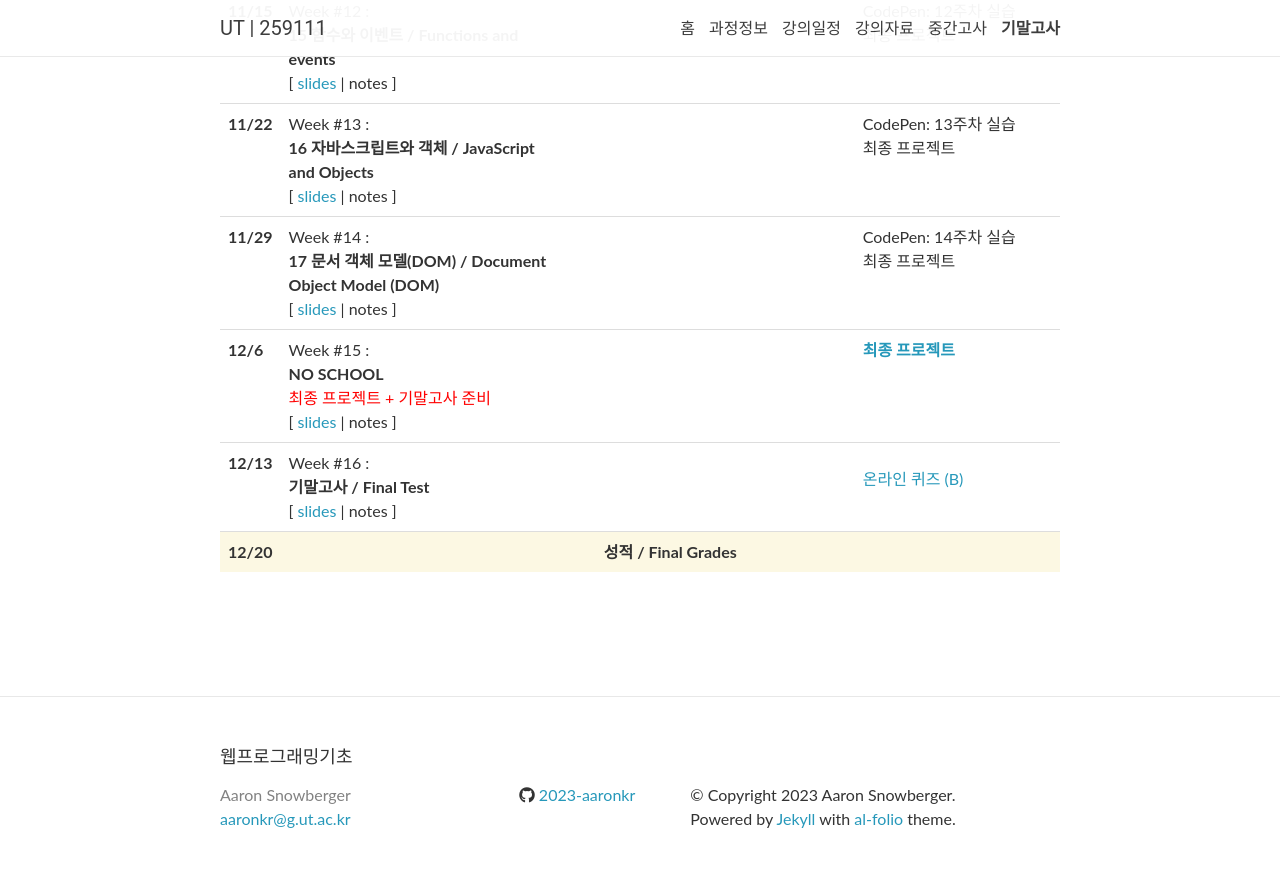
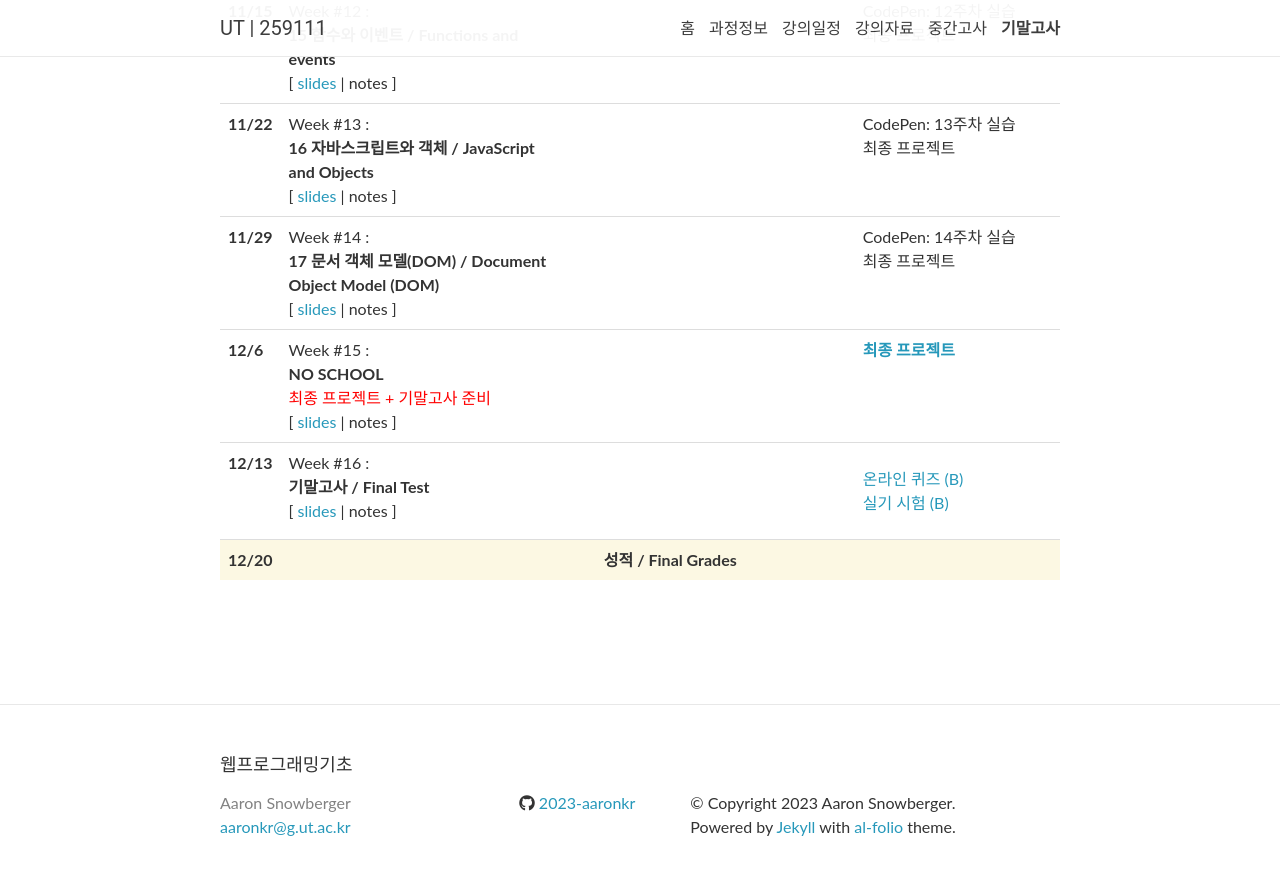
Before and after one commit to 2023-aaronkr/ut-web, a Jekyll site: the page built from _pages/lectures.md, in a window 1280 px wide and 900 px high, scrolled down 2013 px. Shown: the top 875 px of the window. Built offline with Jekyll 4.4.1, drawn with Linux system fonts in a browser that asks for light colours; nearby versions of some CDN libraries; comment, search, counter and statistics services are not loaded.

Commit message:
Update lectures.yml

```diff
--- a/_data/lectures.yml
+++ b/_data/lectures.yml
@@ -193,7 +193,7 @@
     </div>
     <div>
       <a href="https://forms.gle/5NLoYK3wbP37UbQV7">온라인 퀴즈 (B)</a><br>
-      <a style="display:none;" href="https://docs.google.com/presentation/d/17qFMX3SJYgDX4iD9h9WM1cbLnRQu1H_yKKsU6LO9mt4/edit?usp=sharing">실기 시험 (B)</a>
+      <a href="https://docs.google.com/presentation/d/17qFMX3SJYgDX4iD9h9WM1cbLnRQu1H_yKKsU6LO9mt4/edit?usp=sharing">실기 시험 (B)</a>
     </div>
 
 - date: 12/20
```
